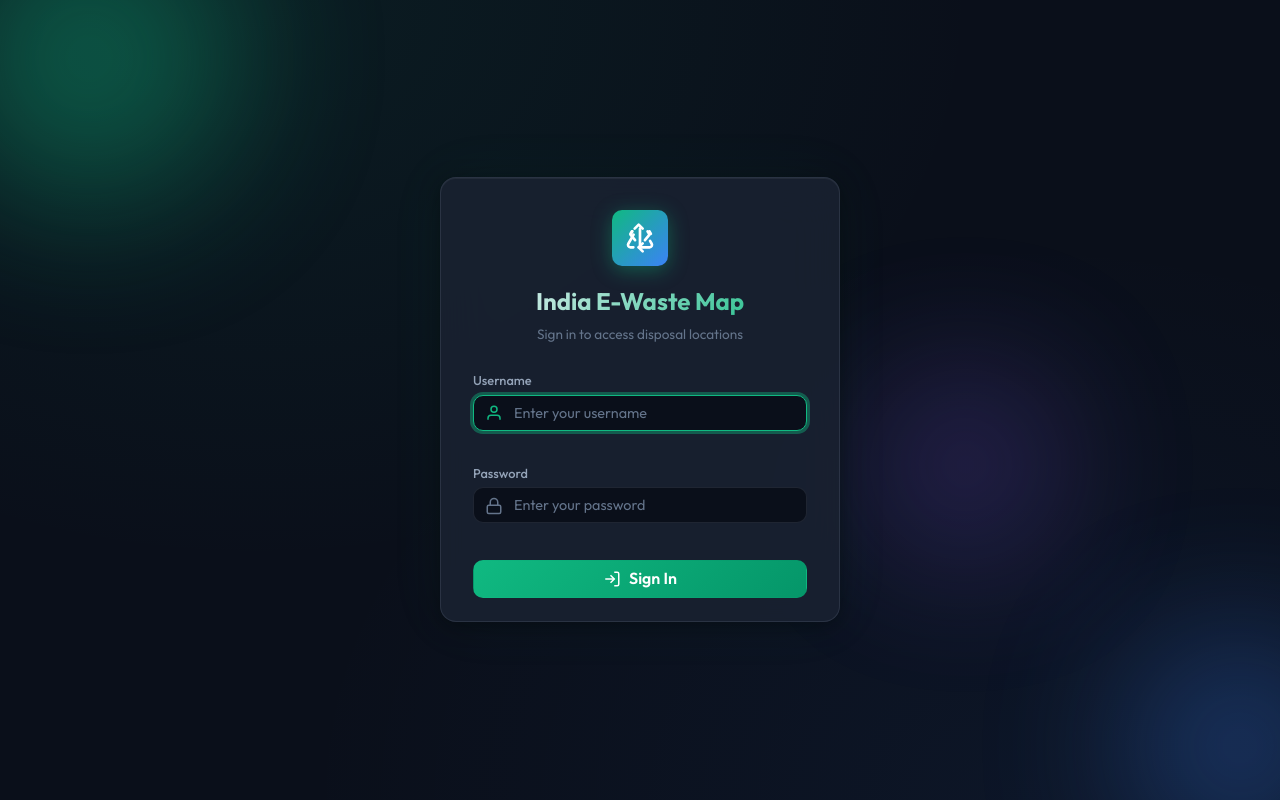
After one commit to DevendraRaj58/IndiaEwasteDisposal, a Flask app: template templates/login.html in a window 1280 px wide. The commit adds this page. Run offline with Flask 3, Linux system fonts and the light colour scheme; the template is opened without the code that fills it, so the values that code supplies are empty.

Commit message:
feat: add role-based login system (admin/user)
- Added User model with password hashing and role field (admin/user)

- Integrated Flask-Login for session-based authentication

- Created login page with dark glassmorphism theme

- Admin: add/edit/shutdown/reactivate markers; User: view-only

- Role-aware popups and conditional UI controls

- Updated README with auth docs, credentials, and role matrix

- Default accounts: admin/admin123, user/user123

```diff
--- a/app.py
+++ b/app.py
@@ -2,6 +2,7 @@
 app.py - Flask application for India E-Waste Map
 
 Main entry point for the web application. Provides routes for:
+- User authentication (login/logout) with role-based access
 - Serving the main UI page
 - CRUD API endpoints for e-waste markers
 - Static file serving for GeoJSON data
@@ -11,18 +12,21 @@ Configuration via environment variables:
 - GEOCODER: Geocoding service ('nominatim' or 'mapbox')
 - GEOCODER_API_KEY: API key for Mapbox (if using)
 - PORT: Server port (default: 5000)
+- SECRET_KEY: Flask secret key for sessions
 """
 
 import os
-from flask import Flask, render_template, request, jsonify
+from functools import wraps
+from flask import Flask, render_template, request, jsonify, redirect, url_for, flash
 from flask_cors import CORS
+from flask_login import LoginManager, login_user, logout_user, login_required, current_user
 from dotenv import load_dotenv
 
 # Load environment variables from .env file if present
 load_dotenv()
 
 # Import database models
-from models import db, Marker, init_db, seed_demo_markers
+from models import db, Marker, User, init_db, seed_demo_markers, seed_users
 
 
 def create_app():
@@ -34,6 +38,9 @@ def create_app():
 
     # Enable CORS for API endpoints (useful for development)
     CORS(app)
+
+    # Secret key for sessions (required by Flask-Login)
+    app.config['SECRET_KEY'] = os.getenv('SECRET_KEY', 'dev-secret-key-change-in-production')
 
     # Database configuration
     # Uses DATABASE_URL env var for production (Postgres), falls back to SQLite
@@ -53,15 +60,43 @@ def create_app():
     # Initialize database with app
     db.init_app(app)
 
-    # Create tables and seed demo data
+    # Initialize Flask-Login
+    login_manager = LoginManager()
+    login_manager.init_app(app)
+    login_manager.login_view = 'login'
+
+    @login_manager.user_loader
+    def load_user(user_id):
+        return User.query.get(int(user_id))
+
+    # Create tables and seed data
     init_db(app)
     seed_demo_markers(app)
+    seed_users(app)
 
     return app
 
 
 # Create the application instance
 app = create_app()
+
+
+# ============================================================================
+# Admin-only decorator
+# ============================================================================
+
+def admin_required(f):
+    """
+    Decorator that requires the current user to be an admin.
+    Returns 403 if the user is not an admin.
+    Must be used AFTER @login_required.
+    """
+    @wraps(f)
+    def decorated_function(*args, **kwargs):
+        if not current_user.is_admin:
+            return jsonify({'error': 'Admin access required'}), 403
+        return f(*args, **kwargs)
+    return decorated_function
 
 
 # ============================================================================
@@ -110,26 +145,73 @@ def is_point_in_india(lat, lng):
 
 
 # ============================================================================
-# Routes
+# Authentication Routes
+# ============================================================================
+
+@app.route('/login', methods=['GET', 'POST'])
+def login():
+    """
+    Login page and authentication handler.
+    GET: Serve login form
+    POST: Authenticate user credentials
+    """
+    # If already logged in, go to map
+    if current_user.is_authenticated:
+        return redirect(url_for('index'))
+
+    if request.method == 'POST':
+        username = request.form.get('username', '').strip()
+        password = request.form.get('password', '')
+
+        user = User.query.filter_by(username=username).first()
+
+        if user and user.check_password(password):
+            login_user(user)
+            return redirect(url_for('index'))
+        else:
+            flash('Invalid username or password', 'error')
+
+    return render_template('login.html')
+
+
+@app.route('/logout')
+@login_required
+def logout():
+    """Log out the current user and redirect to login."""
+    logout_user()
+    return redirect(url_for('login'))
+
+
+# ============================================================================
+# Main Page Route
 # ============================================================================
 
 @app.route('/')
+@login_required
 def index():
     """
     Serve the main UI page.
-    Passes geocoder configuration to the frontend template.
+    Passes geocoder configuration and user role to the frontend template.
     """
     return render_template(
         'index.html',
         geocoder=app.config['GEOCODER'],
-        geocoder_api_key=app.config['GEOCODER_API_KEY']
+        geocoder_api_key=app.config['GEOCODER_API_KEY'],
+        user_role=current_user.role,
+        username=current_user.username
     )
 
 
+# ============================================================================
+# API Routes
+# ============================================================================
+
 @app.route('/api/markers', methods=['GET'])
+@login_required
 def get_markers():
     """
     Get all e-waste markers.
+    Available to all authenticated users (admin and user roles).
 
     Returns:
         JSON array of all markers with their details
@@ -139,9 +221,11 @@ def get_markers():
 
 
 @app.route('/api/markers', methods=['POST'])
+@login_required
+@admin_required
 def create_marker():
     """
-    Create a new e-waste marker.
+    Create a new e-waste marker. Admin only.
 
     Expected JSON body:
     {
@@ -157,6 +241,7 @@ def create_marker():
     Returns:
         201: Created marker data
         400: Validation error
+        403: Not admin
     """
     data = request.get_json()
 
@@ -207,9 +292,11 @@ def create_marker():
 
 
 @app.route('/api/markers/<int:marker_id>', methods=['DELETE'])
+@login_required
+@admin_required
 def delete_marker(marker_id):
     """
-    Delete a marker by ID.
+    Delete a marker by ID. Admin only.
 
     Args:
         marker_id: ID of the marker to delete
@@ -230,9 +317,11 @@ def delete_marker(marker_id):
 
 
 @app.route('/api/markers/<int:marker_id>/shutdown', methods=['PUT'])
+@login_required
+@admin_required
 def shutdown_marker(marker_id):
     """
-    Mark a disposal centre as shut down.
+    Mark a disposal centre as shut down. Admin only.
 
     Args:
         marker_id: ID of the marker to shutdown
@@ -254,9 +343,11 @@ def shutdown_marker(marker_id):
 
 
 @app.route('/api/markers/<int:marker_id>/reactivate', methods=['PUT'])
+@login_required
+@admin_required
 def reactivate_marker(marker_id):
     """
-    Mark a disposal centre as operational again.
+    Mark a disposal centre as operational again. Admin only.
 
     Args:
         marker_id: ID of the marker to reactivate
--- a/requirements.txt
+++ b/requirements.txt
@@ -2,6 +2,7 @@
 Flask==3.0.0
 Flask-SQLAlchemy==3.1.1
 Flask-CORS==4.0.0
+Flask-Login==0.6.3
 SQLAlchemy==2.0.23
 
 # Database drivers
--- a/static/css/styles.css
+++ b/static/css/styles.css
@@ -1011,3 +1011,261 @@ body {
     transition-duration: 0.01ms !important;
   }
 }
+
+
+/* ============================================================================
+   Top Bar Actions (Logout + Add Location)
+   ============================================================================ */
+
+.top-bar-actions {
+  display: flex;
+  align-items: center;
+  gap: var(--spacing-sm);
+}
+
+.btn-logout {
+  text-decoration: none;
+  color: var(--text-secondary);
+  background: transparent;
+  border-color: var(--border-subtle);
+}
+
+.btn-logout:hover {
+  color: var(--category-large);
+  border-color: var(--category-large);
+  background: rgba(229, 57, 53, 0.1);
+}
+
+
+/* ============================================================================
+   Login Page
+   ============================================================================ */
+
+.login-page {
+  display: flex;
+  align-items: center;
+  justify-content: center;
+  min-height: 100vh;
+  background:
+    radial-gradient(ellipse at 20% 0%, rgba(16, 185, 129, 0.08) 0%, transparent 50%),
+    radial-gradient(ellipse at 80% 100%, rgba(59, 130, 246, 0.06) 0%, transparent 50%),
+    var(--bg-primary);
+  position: relative;
+  overflow: hidden;
+}
+
+/* Animated background orbs */
+.login-bg-orb {
+  position: absolute;
+  border-radius: 50%;
+  filter: blur(80px);
+  opacity: 0.4;
+  animation: orb-float 8s ease-in-out infinite;
+}
+
+.login-bg-orb-1 {
+  width: 300px;
+  height: 300px;
+  background: var(--accent-emerald);
+  top: -100px;
+  left: -50px;
+  animation-delay: 0s;
+}
+
+.login-bg-orb-2 {
+  width: 200px;
+  height: 200px;
+  background: var(--accent-blue);
+  bottom: -60px;
+  right: -40px;
+  animation-delay: -3s;
+}
+
+.login-bg-orb-3 {
+  width: 150px;
+  height: 150px;
+  background: #8b5cf6;
+  top: 50%;
+  right: 20%;
+  animation-delay: -5s;
+}
+
+@keyframes orb-float {
+
+  0%,
+  100% {
+    transform: translate(0, 0) scale(1);
+  }
+
+  33% {
+    transform: translate(30px, -20px) scale(1.05);
+  }
+
+  66% {
+    transform: translate(-20px, 15px) scale(0.95);
+  }
+}
+
+/* Login card */
+.login-card {
+  width: 100%;
+  max-width: 400px;
+  padding: var(--spacing-xl) var(--spacing-xl) var(--spacing-lg);
+  background: var(--bg-glass);
+  backdrop-filter: blur(24px);
+  -webkit-backdrop-filter: blur(24px);
+  border-radius: var(--radius-lg);
+  border: 1px solid var(--border-subtle);
+  box-shadow:
+    var(--shadow-md),
+    0 0 60px rgba(16, 185, 129, 0.06),
+    inset 0 1px 0 rgba(255, 255, 255, 0.05);
+  position: relative;
+  z-index: 1;
+  animation: card-appear 0.6s ease;
+}
+
+@keyframes card-appear {
+  from {
+    opacity: 0;
+    transform: translateY(20px) scale(0.97);
+  }
+
+  to {
+    opacity: 1;
+    transform: translateY(0) scale(1);
+  }
+}
+
+/* Login logo */
+.login-logo {
+  display: flex;
+  justify-content: center;
+  margin-bottom: var(--spacing-md);
+}
+
+.login-logo-icon {
+  width: 56px;
+  height: 56px;
+  padding: 12px;
+  background: linear-gradient(135deg, var(--accent-emerald), var(--accent-blue));
+  border-radius: var(--radius-md);
+  color: white;
+  box-shadow: 0 4px 20px var(--accent-emerald-glow);
+}
+
+/* Login typography */
+.login-title {
+  font-size: 1.5rem;
+  font-weight: 700;
+  text-align: center;
+  background: linear-gradient(135deg, var(--text-primary) 0%, var(--accent-emerald) 100%);
+  -webkit-background-clip: text;
+  -webkit-text-fill-color: transparent;
+  background-clip: text;
+  margin-bottom: var(--spacing-xs);
+}
+
+.login-subtitle {
+  font-size: 0.85rem;
+  color: var(--text-muted);
+  text-align: center;
+  margin-bottom: var(--spacing-lg);
+}
+
+/* Login error message */
+.login-error {
+  display: flex;
+  align-items: center;
+  gap: var(--spacing-sm);
+  padding: var(--spacing-sm) var(--spacing-md);
+  background: rgba(229, 57, 53, 0.1);
+  border: 1px solid rgba(229, 57, 53, 0.3);
+  border-radius: var(--radius-sm);
+  color: #fca5a5;
+  font-size: 0.85rem;
+  margin-bottom: var(--spacing-md);
+  animation: shake 0.4s ease;
+}
+
+.login-error-icon {
+  width: 18px;
+  height: 18px;
+  color: var(--category-large);
+  flex-shrink: 0;
+}
+
+@keyframes shake {
+
+  0%,
+  100% {
+    transform: translateX(0);
+  }
+
+  25% {
+    transform: translateX(-6px);
+  }
+
+  75% {
+    transform: translateX(6px);
+  }
+}
+
+/* Login form */
+.login-form {
+  display: flex;
+  flex-direction: column;
+  gap: var(--spacing-md);
+}
+
+.login-input-wrapper {
+  position: relative;
+}
+
+.login-input-icon {
+  position: absolute;
+  left: 12px;
+  top: 50%;
+  transform: translateY(-50%);
+  width: 18px;
+  height: 18px;
+  color: var(--text-muted);
+  pointer-events: none;
+  transition: color var(--transition-fast);
+}
+
+.login-input {
+  padding-left: 40px !important;
+}
+
+.login-input:focus+.login-input-icon,
+.login-input-wrapper:focus-within .login-input-icon {
+  color: var(--accent-emerald);
+}
+
+.login-btn {
+  width: 100%;
+  justify-content: center;
+  padding: var(--spacing-sm) var(--spacing-lg);
+  font-size: 1rem;
+  font-weight: 600;
+  margin-top: var(--spacing-xs);
+  transition: all var(--transition-normal);
+}
+
+.login-btn:hover {
+  transform: translateY(-2px);
+  box-shadow: 0 6px 30px var(--accent-emerald-glow);
+}
+
+/* Login responsive */
+@media (max-width: 480px) {
+  .login-card {
+    margin: var(--spacing-md);
+    padding: var(--spacing-lg) var(--spacing-md);
+  }
+
+  .login-title {
+    font-size: 1.25rem;
+  }
+}
--- /dev/null
+++ b/templates/login.html
@@ -0,0 +1,105 @@
+<!DOCTYPE html>
+<html lang="en">
+
+<head>
+    <meta charset="UTF-8">
+    <meta name="viewport" content="width=device-width, initial-scale=1.0">
+    <meta name="description" content="Login to India E-Waste Map">
+    <meta name="theme-color" content="#0a0f1a">
+
+    <title>Login | India E-Waste Map</title>
+
+    <!-- Fonts -->
+    <link rel="preconnect" href="https://fonts.googleapis.com">
+    <link rel="preconnect" href="https://fonts.gstatic.com" crossorigin>
+    <link href="https://fonts.googleapis.com/css2?family=Outfit:wght@300;400;500;600;700&display=swap" rel="stylesheet">
+
+    <!-- App CSS -->
+    <link rel="stylesheet" href="{{ url_for('static', filename='css/styles.css') }}">
+</head>
+
+<body>
+    <div class="login-page">
+        <!-- Animated background orbs -->
+        <div class="login-bg-orb login-bg-orb-1"></div>
+        <div class="login-bg-orb login-bg-orb-2"></div>
+        <div class="login-bg-orb login-bg-orb-3"></div>
+
+        <div class="login-card">
+            <!-- Logo -->
+            <div class="login-logo">
+                <svg class="login-logo-icon" viewBox="0 0 24 24" fill="none" stroke="currentColor" stroke-width="2"
+                    stroke-linecap="round" stroke-linejoin="round" aria-hidden="true">
+                    <path d="M7 19H4.815a1.83 1.83 0 0 1-1.57-.881 1.785 1.785 0 0 1-.004-1.784L7.196 9.5" />
+                    <path d="M11 19h8.203a1.83 1.83 0 0 0 1.556-.89 1.784 1.784 0 0 0 0-1.775l-1.226-2.12" />
+                    <path d="m14 16-3 3 3 3" />
+                    <path d="M8.293 13.596 4.875 9.5l1.458-2.525" />
+                    <path d="m14 5-3-3-3 3" />
+                    <path d="M5.867 6.953 4.837 8.88" />
+                    <path d="M12 19V5" />
+                    <path d="m19.133 6.953 1.03 1.927" />
+                    <path d="M15.707 13.596 19.125 9.5l-1.458-2.525" />
+                </svg>
+            </div>
+
+            <h1 class="login-title">India E-Waste Map</h1>
+            <p class="login-subtitle">Sign in to access disposal locations</p>
+
+            <!-- Error message -->
+            {% with messages = get_flashed_messages(with_categories=true) %}
+            {% if messages %}
+            {% for category, message in messages %}
+            <div class="login-error" role="alert">
+                <svg class="login-error-icon" viewBox="0 0 24 24" fill="none" stroke="currentColor" stroke-width="2">
+                    <circle cx="12" cy="12" r="10" />
+                    <line x1="15" y1="9" x2="9" y2="15" />
+                    <line x1="9" y1="9" x2="15" y2="15" />
+                </svg>
+                {{ message }}
+            </div>
+            {% endfor %}
+            {% endif %}
+            {% endwith %}
+
+            <!-- Login form -->
+            <form class="login-form" method="POST" action="{{ url_for('login') }}" novalidate>
+                <div class="form-group">
+                    <label class="form-label" for="login-username">Username</label>
+                    <div class="login-input-wrapper">
+                        <svg class="login-input-icon" viewBox="0 0 24 24" fill="none" stroke="currentColor"
+                            stroke-width="2">
+                            <path d="M20 21v-2a4 4 0 0 0-4-4H8a4 4 0 0 0-4 4v2" />
+                            <circle cx="12" cy="7" r="4" />
+                        </svg>
+                        <input type="text" id="login-username" name="username" class="form-input login-input"
+                            placeholder="Enter your username" autocomplete="username" required autofocus>
+                    </div>
+                </div>
+
+                <div class="form-group">
+                    <label class="form-label" for="login-password">Password</label>
+                    <div class="login-input-wrapper">
+                        <svg class="login-input-icon" viewBox="0 0 24 24" fill="none" stroke="currentColor"
+                            stroke-width="2">
+                            <rect x="3" y="11" width="18" height="11" rx="2" ry="2" />
+                            <path d="M7 11V7a5 5 0 0 1 10 0v4" />
+                        </svg>
+                        <input type="password" id="login-password" name="password" class="form-input login-input"
+                            placeholder="Enter your password" autocomplete="current-password" required>
+                    </div>
+                </div>
+
+                <button type="submit" class="btn btn-primary login-btn">
+                    <svg class="btn-icon" viewBox="0 0 24 24" fill="none" stroke="currentColor" stroke-width="2">
+                        <path d="M15 3h4a2 2 0 0 1 2 2v14a2 2 0 0 1-2 2h-4" />
+                        <polyline points="10 17 15 12 10 7" />
+                        <line x1="15" y1="12" x2="3" y2="12" />
+                    </svg>
+                    Sign In
+                </button>
+            </form>
+        </div>
+    </div>
+</body>
+
+</html>
```
Also changed, not shown: models.py (+55 -3 lines), static/js/map.js (+60 -24 lines), templates/index.html (+60 -65 lines), README.md.
